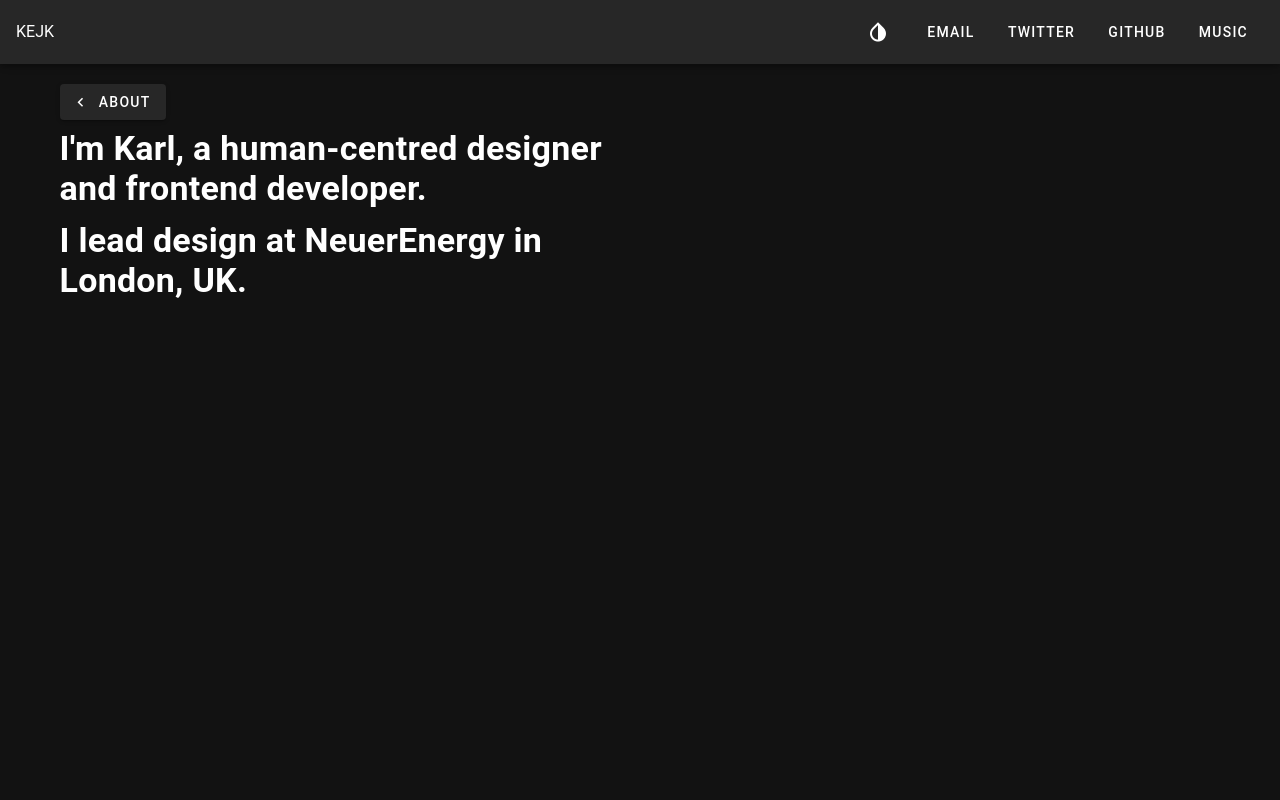
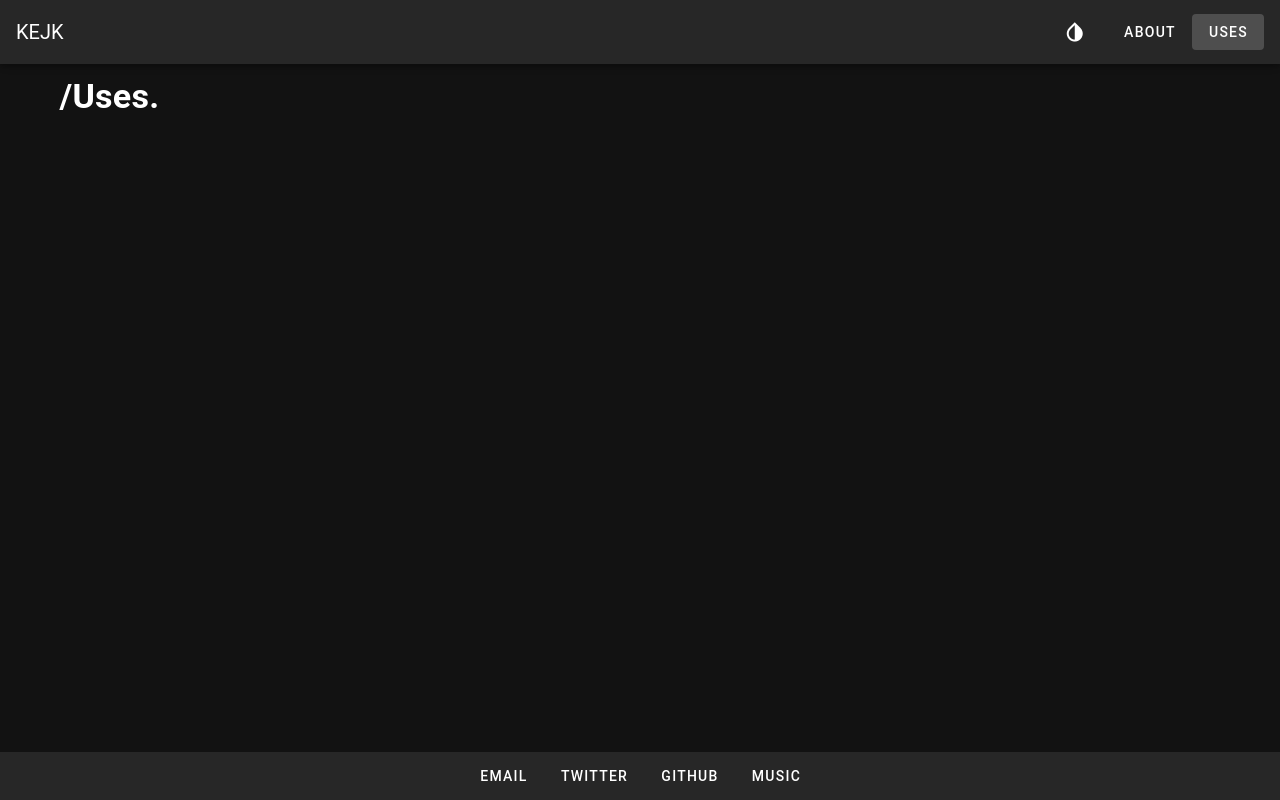
Before and after one commit to kemiljk/kejk_vue_rebuild, a Vue app: page /uses in a window 1280 px wide. Built offline with nearby package versions, Linux system fonts and the light colour scheme.

Commit message:
Further updates to navigation, need to fill /uses page now

```diff
--- a/src/App.vue
+++ b/src/App.vue
@@ -1,13 +1,29 @@
 <template>
   <v-app>
     <v-app-bar app>
-      <div class="d-flex align-center">
-        <span class="logo">KEJK</span>
-      </div>
+      <v-toolbar-title class="logo">KEJK</v-toolbar-title>
       <v-spacer></v-spacer>
       <v-btn @click="toggleTheme" text>
         <v-icon>mdi-invert-colors</v-icon>
       </v-btn>
+      <v-btn
+          v-for="link in links"
+					:key="`${link.label}--page-link`"
+					class="my-2"
+          text
+					:to="link.url"
+				>
+					{{ link.label }}
+        </v-btn>
+    </v-app-bar>
+    <v-content>
+      <router-view></router-view>
+  </v-content>
+    <v-footer app>
+    <v-row
+      justify="center"
+      no-gutters
+    >
       <v-btn href="mailto:hi@kejk.co" target="_blank" text>
         Email
       </v-btn>
@@ -21,10 +37,8 @@
         target="_blank"
         text>Music
       </v-btn>
-    </v-app-bar>
-    <v-content>
-      <router-view></router-view>
-    </v-content>
+    </v-row>
+  </v-footer>
   </v-app>
 </template>
 
--- a/src/views/Uses.vue
+++ b/src/views/Uses.vue
@@ -1,19 +1,11 @@
 <template>
   <v-container>
-      <v-btn
-          v-for="link in links"
-					:key="`${link.label}--page-link`"
-					class="my-2"
-					:to="link.url"
-				>
-					<v-icon left>mdi-chevron-left</v-icon>{{ link.label }}
-        </v-btn>
     <v-row class="text-left">
-      <v-col class="mb-4" cols="12" md="6">
+      <v-col class="mb-4" cols="12" md="8">
         <h1
           class="display-1 font-weight-bold mb-3"
-        >I'm Karl, a human-centred designer and frontend developer.</h1>
-        <h1 class="display-1 font-weight-bold mb-3">I lead design at NeuerEnergy in London, UK.</h1>
+        >/Uses.</h1>
+
       </v-col>
     </v-row>
   </v-container>
```
